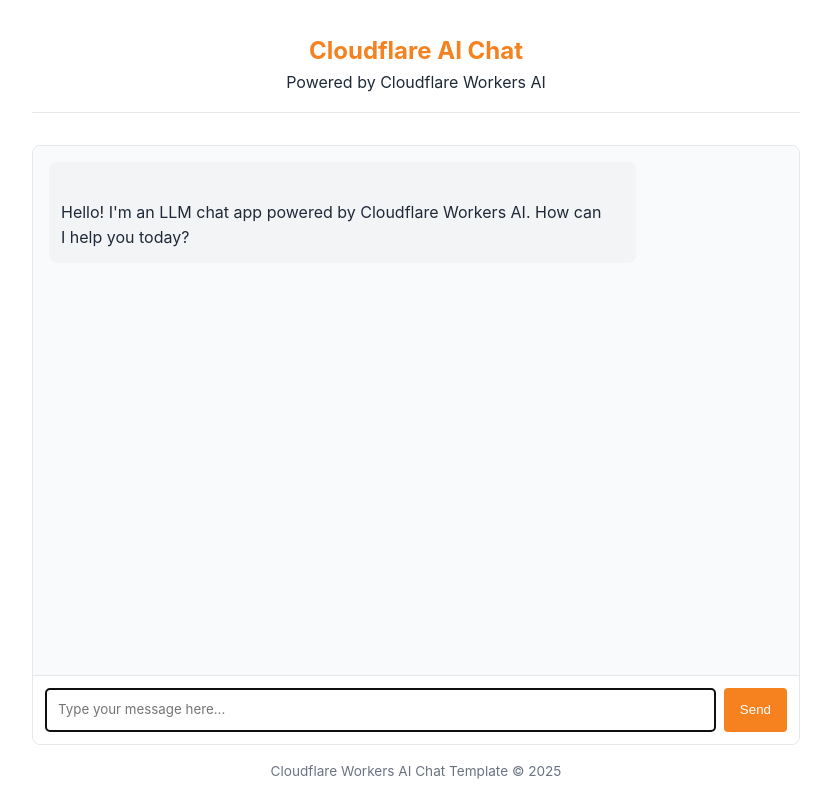
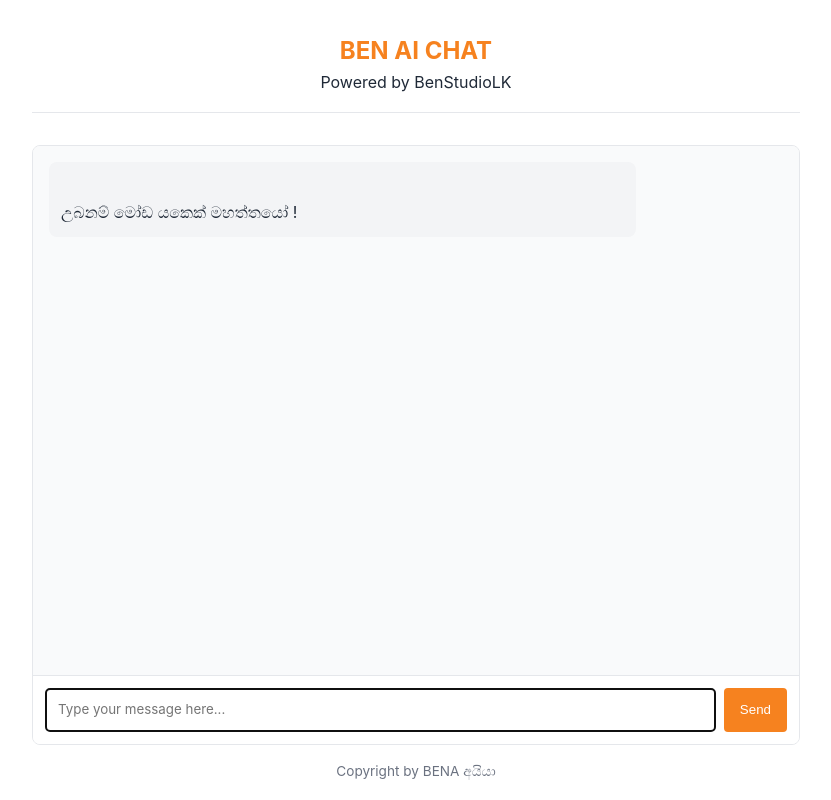
Before and after one commit to BenStudiolk/llm-chat-app-template, a website: page public/index.html in a window 1280 px wide. Shown: the whole page, without its empty margins (224-1055 px from the left). Drawn offline with Linux system fonts and the light colour scheme.

Commit message:
Update title and content for Benage Chat App

```diff
--- a/public/index.html
+++ b/public/index.html
@@ -3,7 +3,7 @@
 	<head>
 		<meta charset="UTF-8" />
 		<meta name="viewport" content="width=device-width, initial-scale=1.0" />
-		<title>LLM Chat App</title>
+		<title>Benage Chat App Eka</title>
 		<style>
 			:root {
 				--primary-color: #f6821f;
@@ -144,22 +144,21 @@
 	</head>
 	<body>
 		<header>
-			<h1>Cloudflare AI Chat</h1>
-			<p>Powered by Cloudflare Workers AI</p>
+			<h1>BEN AI CHAT</h1>
+			<p>Powered by BenStudioLK</p>
 		</header>
 
 		<div class="chat-container">
 			<div id="chat-messages" class="chat-messages">
 				<div class="message assistant-message">
 					<p>
-						Hello! I'm an LLM chat app powered by Cloudflare Workers AI. How can
-						I help you today?
+						උබනම් මෝඩ යකෙක් මහත්තයෝ !
 					</p>
 				</div>
 			</div>
 
 			<div class="typing-indicator" id="typing-indicator">
-				AI is thinking...
+				ඔහෙ හිටු හිතලා කියන්නම් ...
 			</div>
 
 			<div class="message-input">
@@ -174,7 +173,7 @@
 		</div>
 
 		<footer>
-			<p>Cloudflare Workers AI Chat Template &copy; 2025</p>
+			<p>Copyright by BENA අයියා</p>
 		</footer>
 
 		<!-- Chat app script -->
```
